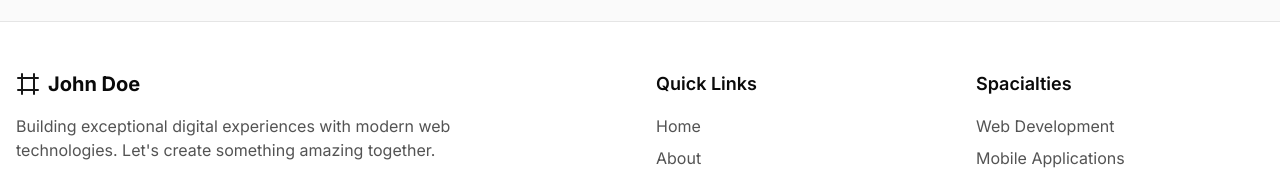
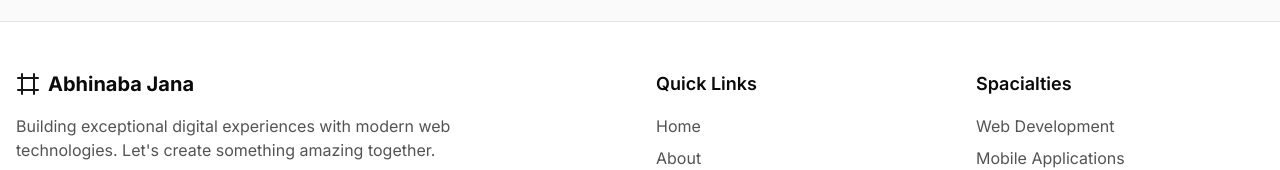
Before and after one commit to abhinaba900/portfolio-nextjs, a Next.js app: page / in a window 1280 px wide. Shown: the part 4847-5017 px from the top of the page. Built offline with nearby package versions, Linux system fonts and the light colour scheme.

Commit message:
footer bug fix add a name it in

```diff
--- a/src/components/footer.tsx
+++ b/src/components/footer.tsx
@@ -17,7 +17,7 @@ export default function Footer() {
               className="flex items-center gap-2 text-xl font-bold mb-4"
             >
               <Frame className="w-6 h-6 text-primary" />
-              <span>John Doe</span>
+              <span>Abhinaba Jana</span>
             </Link>
             <p className="text-foreground/70 mb-6 max-w-md">
               Building exceptional digital experiences with modern web
```
